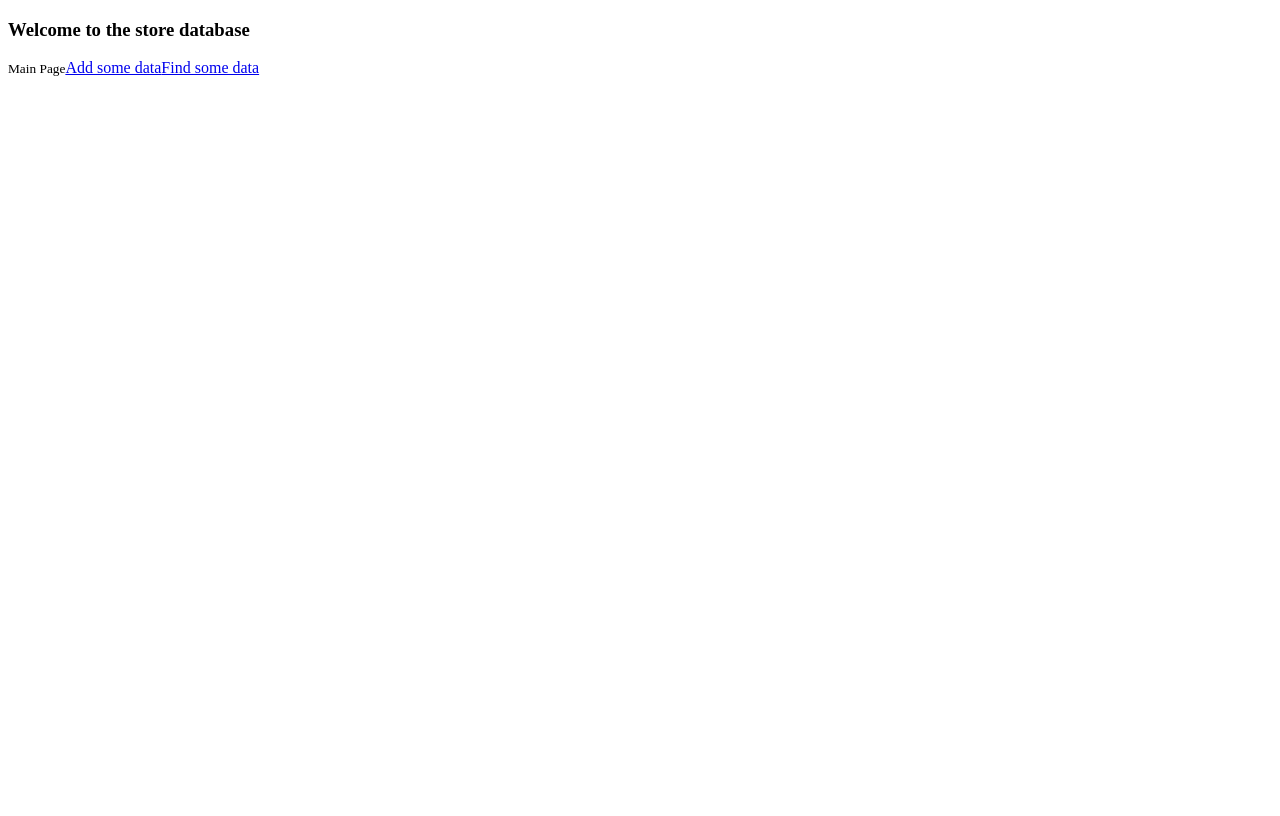
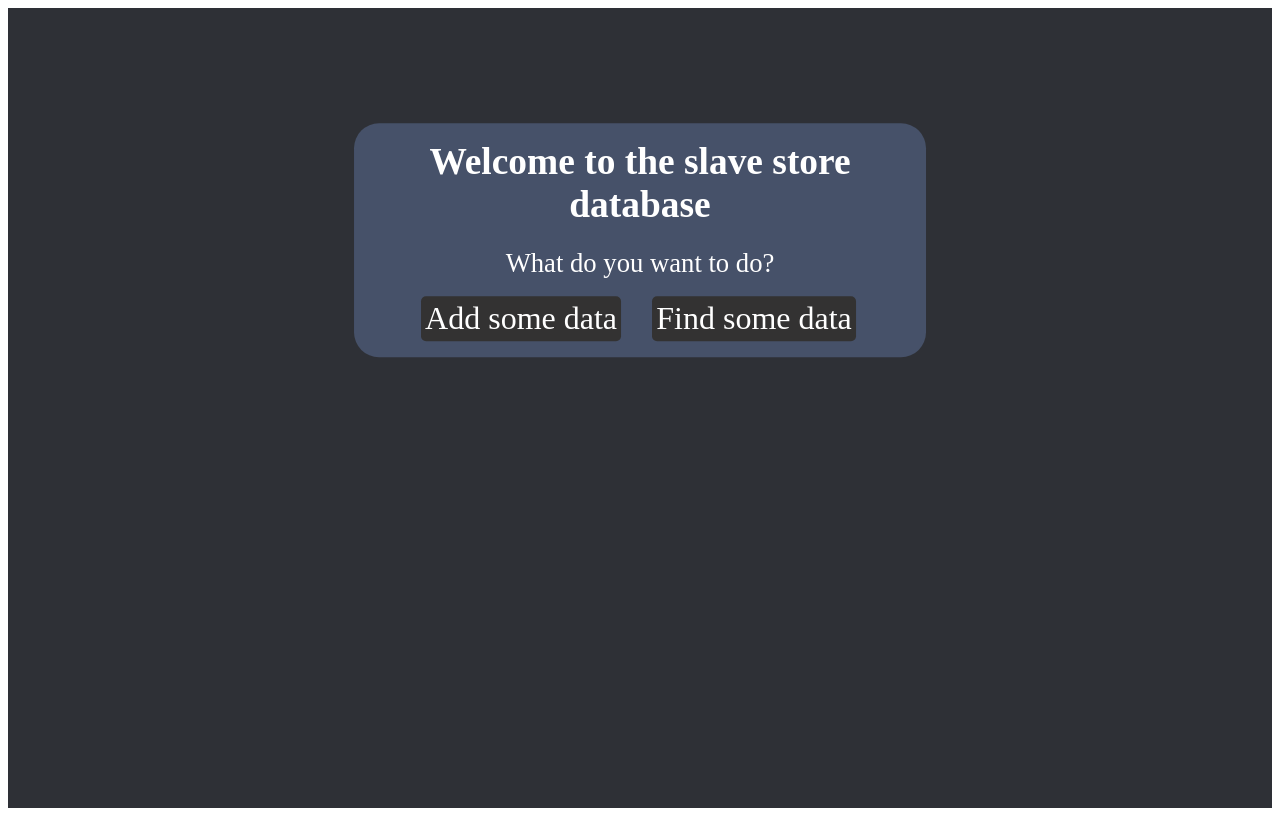
Before and after one commit to LakeNotOcean/front, a React (Create React App) app: page / in a window 1280 px wide. Built offline with nearby package versions, Linux system fonts and the light colour scheme.

Commit message:
Добавил ещё один контроллер

```diff
--- a/src/index.tsx
+++ b/src/index.tsx
@@ -1,5 +1,6 @@
-import { Customer, Order } from './common/commonClasses';
-import { IDataBaseController, } from './common/commonInterfaces';
+import { isTemplateLiteral } from 'typescript';
+import { Category, Customer, Order } from './common/commonClasses';
+import { IDataBaseController, IView, } from './common/commonInterfaces';
 import { NotifyType } from './common/enumTypes';
 import {frontClass} from './frontClass';
 
@@ -40,6 +41,30 @@ class TestDataBaseController implements IDataBaseController{
     }
 }
 
+class TestViewController implements IView{
+
+    private _view:frontClass;
+    constructor(view:frontClass){
+        this._view=view;
+    }
+    updateIdOfCustomers(data: Set<number>): void {
+        this._view.updateIdOfCustomers(data);
+    }
+    updateIdOfOrders(data: Set<number>): void {
+        this._view.updateIdOfOrders(data);
+    }
+    updateIdOfModels(data: Set<number>): void {
+        this._view.updateIdOfModels(data);
+    }
+    updateCustomers(data: Customer[]): void {
+        this._view.updateCustomers(data);
+    }
+    updateCategories(data: Category[]): void {
+        this._view.updateCategories(data);
+    }
+
+}
+
 class TestDataBase{
     private _front?:frontClass;
     public alice = new Customer(
--- a/src/mainPage.tsx
+++ b/src/mainPage.tsx
@@ -1,16 +1,21 @@
 import React, {Component} from 'react';
 import {Link} from 'react-router-dom';
+import styles from './styles/mainPage.module.css'
 
 
 
 export class MainPage extends Component{
     render(){
     return(
-        <div>
-            <h3>Welcome to the store database</h3>
-            <small>Main Page</small>
-            <Link to="/inputData" >Add some data</Link>
-            <Link to="/outputData" >Find some data</Link>
-        </div>)
+        <section className={styles.mainPage}>
+            <section className={styles.info}>
+                <h3 className={`${styles.greeting}`}>Welcome to the slave store database</h3>
+                <small>What do you want to do?</small>
+                <div className={styles.links}>
+                <Link to="/inputData" className={styles.link}>Add some data</Link>
+                <Link to="/outputData" className={styles.link}>Find some data</Link>
+                </div>
+            </section>
+        </section>)
     }
 }
--- /dev/null
+++ b/src/styles/mainPage.module.css
@@ -0,0 +1,53 @@
+.mainPage {
+  height: 100vh;
+  min-height: 100vh;
+  background-color: #2e3036;
+}
+
+.info {
+  top: 30%;
+  left: 50%;
+  transform: translate(-50%, -50%);
+  border-radius: 25px;
+  position: absolute;
+  text-align: center;
+  font-family: serif;
+  font-size: xx-large;
+  line-height: normal;
+  color: white;
+  background-color: rgb(70, 81, 105);
+}
+
+.greeting {
+  margin: 3%;
+  font: xx-large;
+  text-align: center;
+  border-radius: 5px;
+}
+.links {
+  display: flex;
+  flex-direction: row;
+  margin-left: 9%;
+}
+
+.link {
+  margin-top: 2%;
+  padding: 4px;
+  font-size: xx-large;
+  text-align: center;
+  border-radius: 5px;
+  margin: 3%;
+  cursor: pointer;
+  text-decoration: none;
+  border: none;
+  outline: none;
+  color: white;
+  background-color: rgb(51, 50, 50);
+}
+
+.link:hoover {
+  background-color: rgb(100, 99, 99);
+}
+.link:active {
+  background-color: rgb(34, 34, 34);
+}
```
